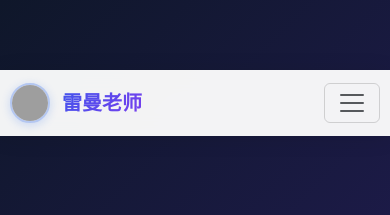
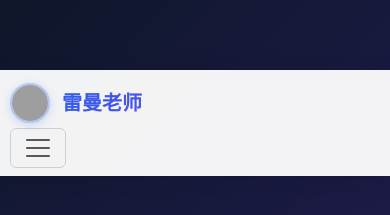
Before and after one commit to lumine2008/ray-website, a React (Create React App) app: page / in a window 390 px wide. Shown: the top 215 px of the page. Built offline with nearby package versions, Linux system fonts and the light colour scheme; grey boxes are pictures that could not be loaded.

Commit message:
添加移动端强制显示修复

```diff
--- a/src/index.js
+++ b/src/index.js
@@ -1,6 +1,7 @@
 import React from 'react';
 import ReactDOM from 'react-dom/client';
 import './index.css';
+import './mobile-fix.css';
 import App from './App';
 import MediaPage from './components/MediaPage';
 import 'bootstrap/dist/css/bootstrap.min.css';
--- /dev/null
+++ b/src/mobile-fix.css
@@ -0,0 +1,35 @@
+/* 移动端强制显示修复 */
+@media (max-width: 768px) {
+  /* 强制显示所有内容 */
+  .hero-section,
+  .about-section,
+  .courses-section,
+  .clients-section,
+  .gallery-section,
+  .testimonials-section,
+  .video-section,
+  .contact-section,
+  .footer-section {
+    display: block !important;
+    opacity: 1 !important;
+    visibility: visible !important;
+  }
+
+  /* 移除所有动画相关属性 */
+  [data-aos] {
+    transform: none !important;
+    opacity: 1 !important;
+  }
+
+  /* 确保容器可见 */
+  .container {
+    display: block !important;
+    opacity: 1 !important;
+  }
+
+  /* 确保行可见 */
+  .row {
+    display: flex !important;
+    opacity: 1 !important;
+  }
+}
```
